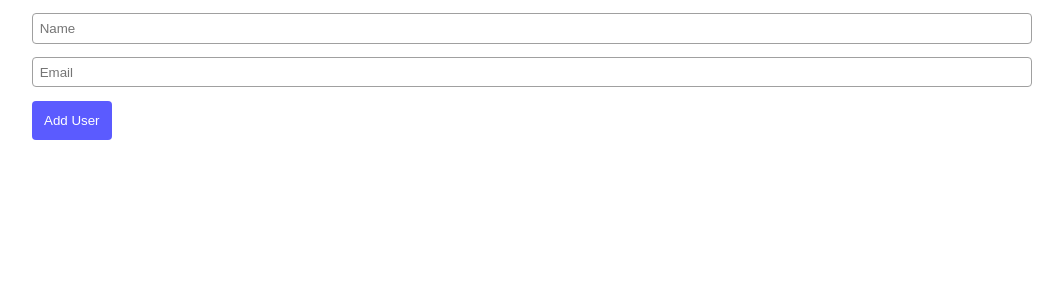
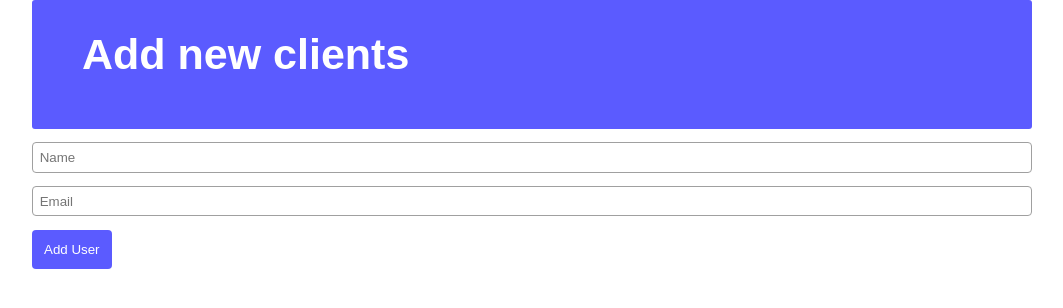
Before and after one commit to ikyrie/crud_js, a plain HTML site: page index.html in a window 1280 px wide. Shown: the whole page, without its empty margins (108-1171 px from the left). Drawn offline with Linux system fonts and the light colour scheme.

Commit message:
Finishing styling and html

```diff
--- a/css/index.css
+++ b/css/index.css
@@ -12,10 +12,23 @@
 
 html {
     font-size: 10px;
+    font-family: sans-serif;
 }
 
 .container {
     width: 100%;
+}
+
+.jambotrom {
+    box-sizing: border-box;
+    border-radius: .3em;
+    background-color: rgb(91, 91, 255);
+    padding: 3em 5em 5em;
+    color: rgb(255, 255, 255);
+}
+
+.jambotrom h1 {
+    font-size: 4.3em;
 }
 
 .user_form input {
--- a/index.html
+++ b/index.html
@@ -12,6 +12,9 @@
 
     </header>
     <main class="container">
+        <div class="jambotrom">
+            <h1>Add new clients</h1>
+        </div>
         <form action="#" method="POST" class="user_form">
             <input id="user_name" name="user_name" type="text" placeholder="Name">
             <input id="user_email" name="user_email" type="text" placeholder="Email">
```
